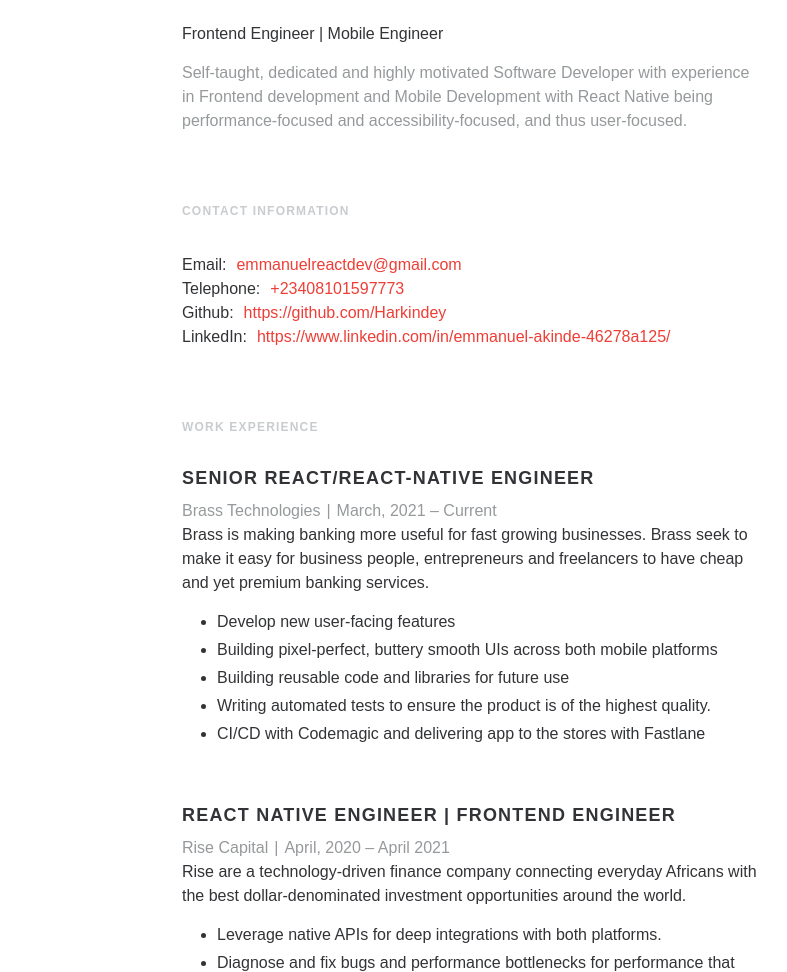
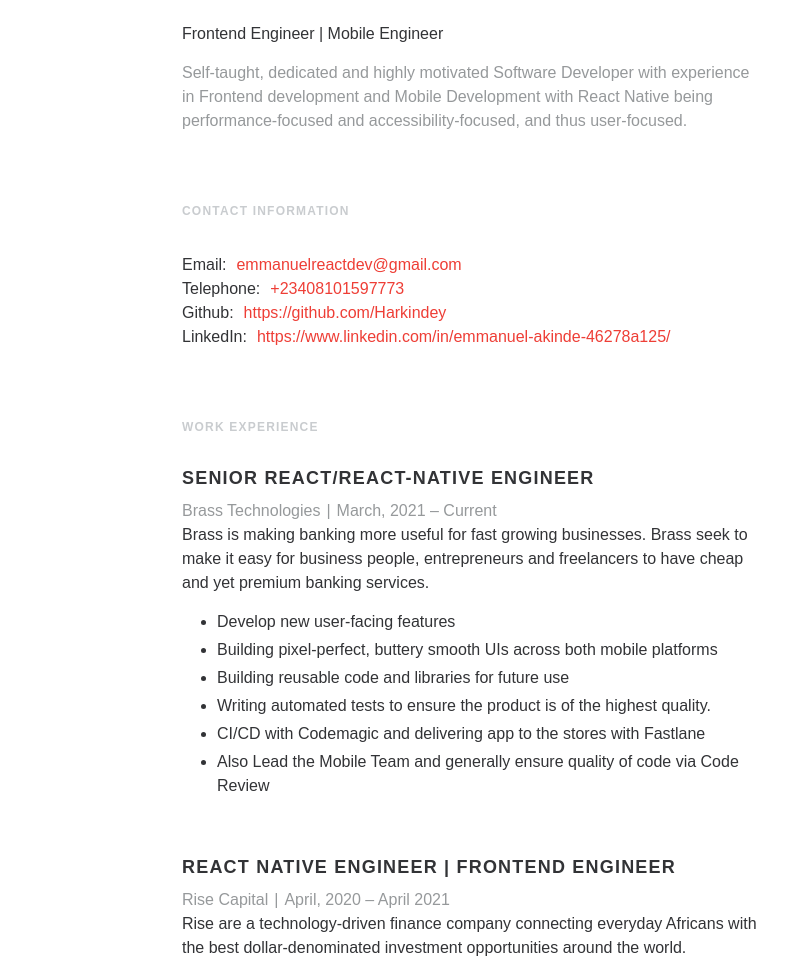
Before and after one commit to Harkindey/harkindey.github.io, a website: page to-generate-PDF.html in a window 1280 px wide. Shown: the part 82-1054 px from the top of the page, without its empty margins (168-955 px from the left). Drawn offline with Linux system fonts and the light colour scheme.

Commit message:
NEWnew list entry

```diff
--- a/to-generate-PDF.html
+++ b/to-generate-PDF.html
@@ -563,6 +563,13 @@
                   CI/CD with Codemagic and delivering app to the stores with
                   Fastlane
                 </li>
+                <li
+                  class="section-highlight"
+                  style="box-sizing: inherit; margin-top: 4px"
+                >
+                  Also Lead the Mobile Team and generally ensure quality of code
+                  via Code Review
+                </li>
               </ul>
             </li>
 
```
Also changed, not shown: index.html (+4 -0 lines).
